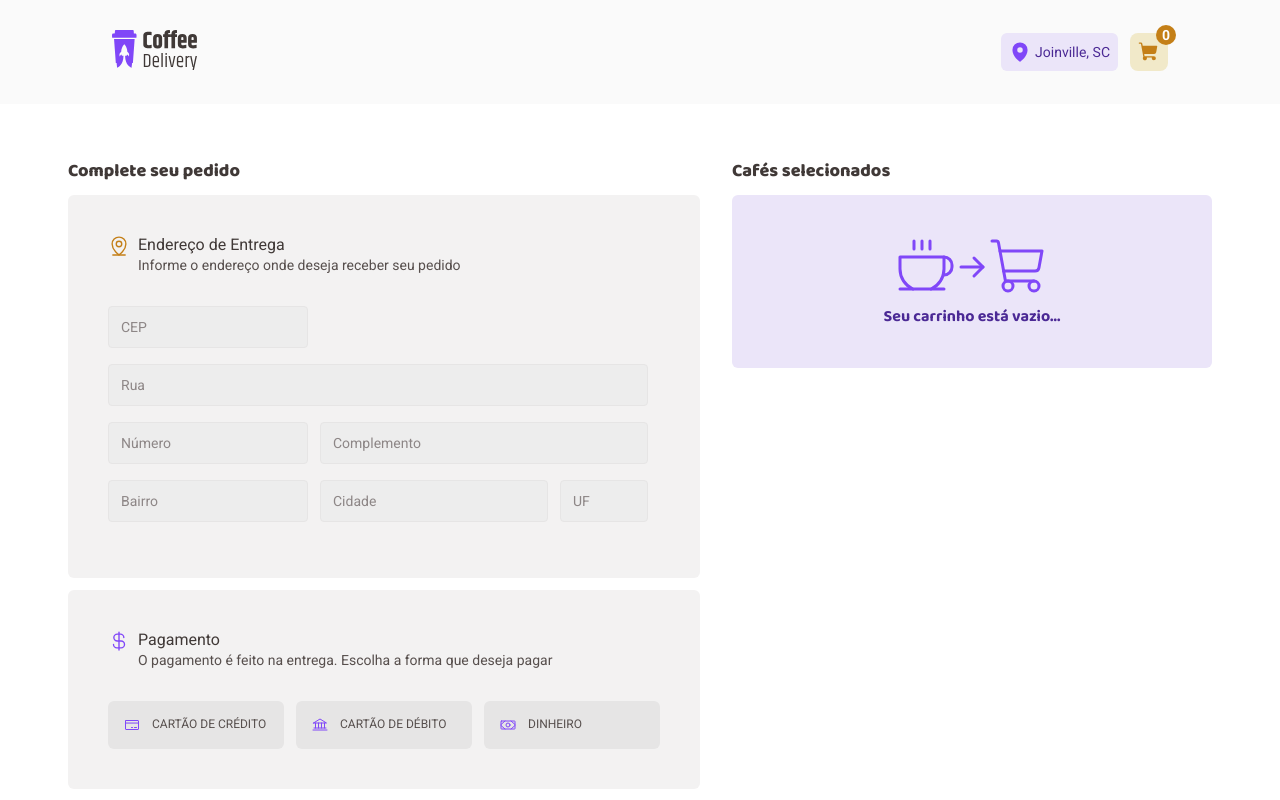
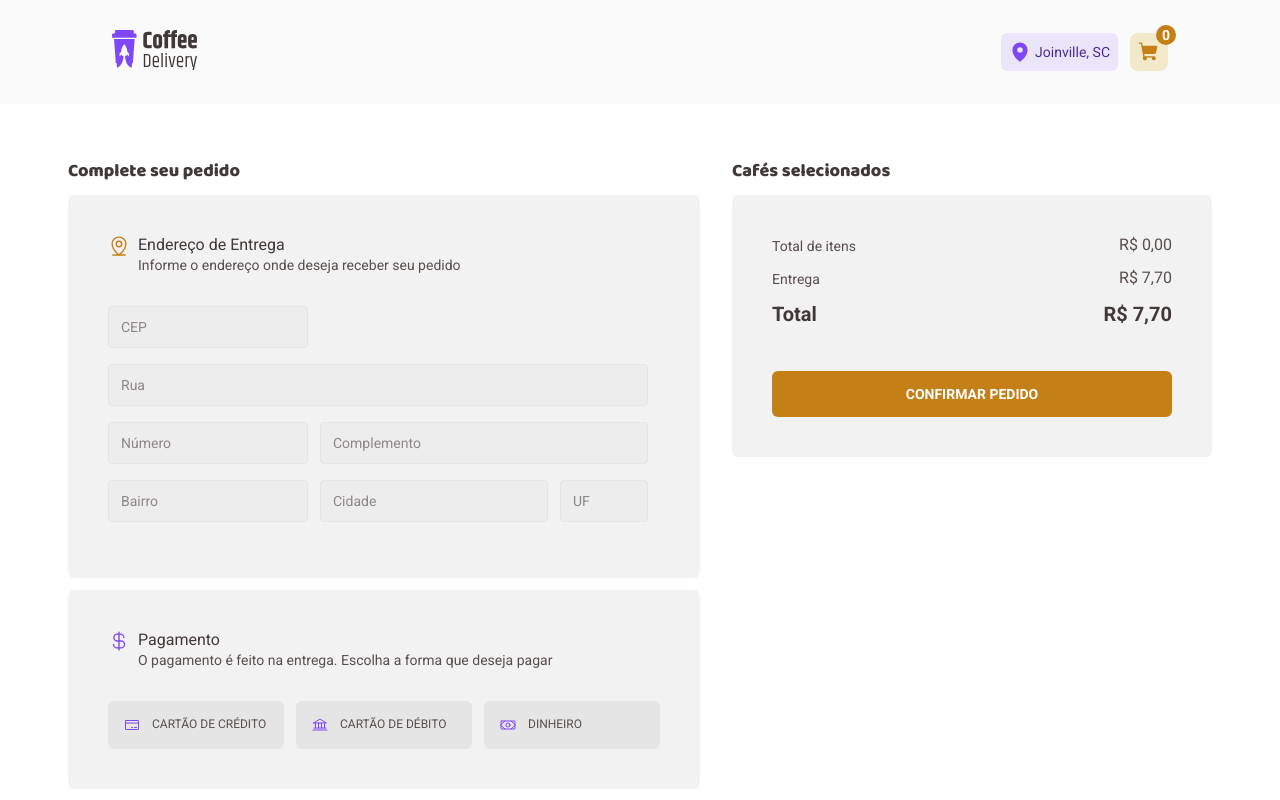
Before and after one commit to vinicsperes/coffee-delivery, a React (Vite) app: page /checkout in a window 1280 px wide. Built offline with nearby package versions, Linux system fonts and the light colour scheme.

Commit message:
feat: define when buttons are clickable

```diff
--- a/src/components/Header/index.tsx
+++ b/src/components/Header/index.tsx
@@ -1,6 +1,6 @@
 import logo from '../../assets/logo.svg'
 import { MapPin, ShoppingCart } from 'phosphor-react'
-import { HeaderComponent, HeaderContainer } from './styles'
+import { CartLink, HeaderComponent, HeaderContainer } from './styles'
 import { DefaultTheme } from '../../styles/themes/default'
 import { useTheme } from 'styled-components'
 import { Text } from '../../styles/themes/textRule'
@@ -11,6 +11,7 @@ import { CartContext } from '../../contexts/CartContext'
 export function Header() {
   const theme = useTheme() as DefaultTheme
   const { coffeesInCartQuantity } = useContext(CartContext)
+  const allowCartLink = coffeesInCartQuantity !== 0 ? '/checkout' : ''
 
   return (
     <HeaderComponent>
@@ -25,8 +26,11 @@ export function Header() {
               Joinville, SC
             </Text>
           </div>
-          <NavLink to="/checkout" title="Checkout">
-            <div className="cart">
+          <CartLink
+            clickble={allowCartLink}
+            to={allowCartLink}
+            title="Checkout"
+          >
             <ShoppingCart
               size={22}
               weight="fill"
@@ -40,8 +44,7 @@ export function Header() {
             >
               {coffeesInCartQuantity}
             </Text>
-            </div>
-          </NavLink>
+          </CartLink>
         </div>
       </HeaderContainer>
     </HeaderComponent>
--- a/src/components/Header/styles.ts
+++ b/src/components/Header/styles.ts
@@ -1,3 +1,4 @@
+import { NavLink } from 'react-router-dom'
 import styled from 'styled-components'
 import '../../global.css'
 
@@ -54,12 +55,20 @@ export const HeaderContainer = styled.div`
   }
 
   .cart {
+  }
+`
+interface CartLinkProps {
+  clickble: string
+}
+
+export const CartLink = styled(NavLink)<CartLinkProps>`
   display: flex;
   align-items: center;
   padding: 8px;
   border-radius: 8px;
   background: ${(props) => props.theme.palette.yellow.light};
   position: relative;
+  cursor: ${(props) => (props.clickble === '' ? 'not-allowed' : 'pointer')};
 
   .itemCounter {
     position: absolute;
@@ -80,5 +89,4 @@ export const HeaderContainer = styled.div`
     font-weight: bold;
     color: ${(props) => props.theme.palette.white};
   }
-  }
 `
--- a/src/contexts/CartContext.tsx
+++ b/src/contexts/CartContext.tsx
@@ -77,7 +77,6 @@ export function CartContextProvider({ children }: CartContextProviderProps) {
   }
 
   function deleteFromCart(coffeeId: number) {
-    console.log('deletando o id -> ' + coffeeId)
     setCartItems(
       produce((draft) => {
         const index = draft.findIndex((find) => find.id === coffeeId)
--- a/src/pages/Checkout/components/Cart/index.tsx
+++ b/src/pages/Checkout/components/Cart/index.tsx
@@ -7,7 +7,7 @@ import {
 } from './styles'
 import { Counter } from '../../../../components/Counter'
 import { Text } from '../../../../styles/themes/textRule'
-import { ArrowRight, Coffee, ShoppingCart, Trash } from 'phosphor-react'
+import { Trash } from 'phosphor-react'
 import { DefaultTheme } from '../../../../styles/themes/default'
 import { useTheme } from 'styled-components'
 import { useContext } from 'react'
@@ -19,23 +19,22 @@ export function Cart() {
   const {
     cartItems,
     deleteFromCart,
-    coffeesInCartQuantity,
     addToCart,
     totalCoffeesPrice,
     decreaseCoffeInCart,
     totalPrice,
+    coffeesInCartQuantity,
   } = useContext(CartContext)
+
+  const isActive = coffeesInCartQuantity > 0 ? 'active' : ''
 
   function handleDeleteCoffee(coffeeId: number) {
     deleteFromCart(coffeeId)
   }
 
-  const changeCartBackground =
-    coffeesInCartQuantity === 0 ? 'purpleBackground' : ''
-
   return (
     <CartContent>
-      <CardContent id="CartCardContent" className={changeCartBackground}>
+      <CardContent id="CartCardContent">
         {cartItems.map((coffee) => (
           <>
             <CoffeeSelected key={coffee.id}>
@@ -68,7 +67,6 @@ export function Cart() {
             <hr />
           </>
         ))}
-        {coffeesInCartQuantity > 0 && (
         <div className="itemsPrice">
           <div>
             <Text size="s">Total de itens</Text>
@@ -86,24 +84,10 @@ export function Cart() {
               R$ {totalPrice}
             </Text>
           </div>
-            <ConfirmOrderButton>
+          <ConfirmOrderButton clickble={isActive} form="addressForm">
             <p>CONFIRMAR PEDIDO</p>
           </ConfirmOrderButton>
         </div>
-        )}
-        {coffeesInCartQuantity === 0 && (
-          <div className="emptyCardContent">
-            <div className="iconWrapper">
-              <Coffee size={64} weight="light" />
-              <ArrowRight size={32} weight="bold" />
-              <ShoppingCart size={64} weight="light" />
-            </div>
-
-            <Text size="m" color={'subtitle'}>
-              Seu carrinho está vazio...
-            </Text>
-          </div>
-        )}
       </CardContent>
     </CartContent>
   )
--- a/src/pages/Checkout/components/Cart/styles.ts
+++ b/src/pages/Checkout/components/Cart/styles.ts
@@ -3,10 +3,6 @@ import styled from 'styled-components'
 export const CartContent = styled.main`
   #CartCardContent {
     width: 30rem;
-  }
-
-  .purpleBackground {
-    background: ${(props) => props.theme.palette.purple.light};
   }
 
   .emptyCardContent {
@@ -71,15 +67,25 @@ export const DeleteButton = styled.button`
     background: ${(props) => props.theme.palette.base.hover};
   }
 `
+interface ConfirmOrderButtonProps {
+  clickble: string
+}
 
-export const ConfirmOrderButton = styled.button`
-  background: ${(props) => props.theme.palette.yellow.main};
+export const ConfirmOrderButton = styled.button<ConfirmOrderButtonProps>`
   width: 100%;
   height: 2.875rem;
   border-radius: 6px;
   border: none;
 
   margin-top: 2rem;
+
+  cursor: ${(props) =>
+    props.clickble === 'active' ? 'pointer' : 'not-allowed'};
+
+  background: ${(props) =>
+    props.clickble === 'active'
+      ? props.theme.palette.yellow.main
+      : props.theme.palette.yellow.dark};
 
   p {
     font-size: 14px;
--- a/src/pages/Home/components/CoffeeCard/index.tsx
+++ b/src/pages/Home/components/CoffeeCard/index.tsx
@@ -30,8 +30,6 @@ export function CoffeeCard({ coffee, cartItems }: CoffeeCardProps) {
   const [quantity, setQuantity] = useState(() =>
     foundCoffee ? foundCoffee.quantity : 1,
   )
-
-  console.log('quantity render -> ' + quantity)
 
   function handleIncrease() {
     setQuantity(quantity + 1)
```
Lines whose indentation alone changed are shown as unchanged.
